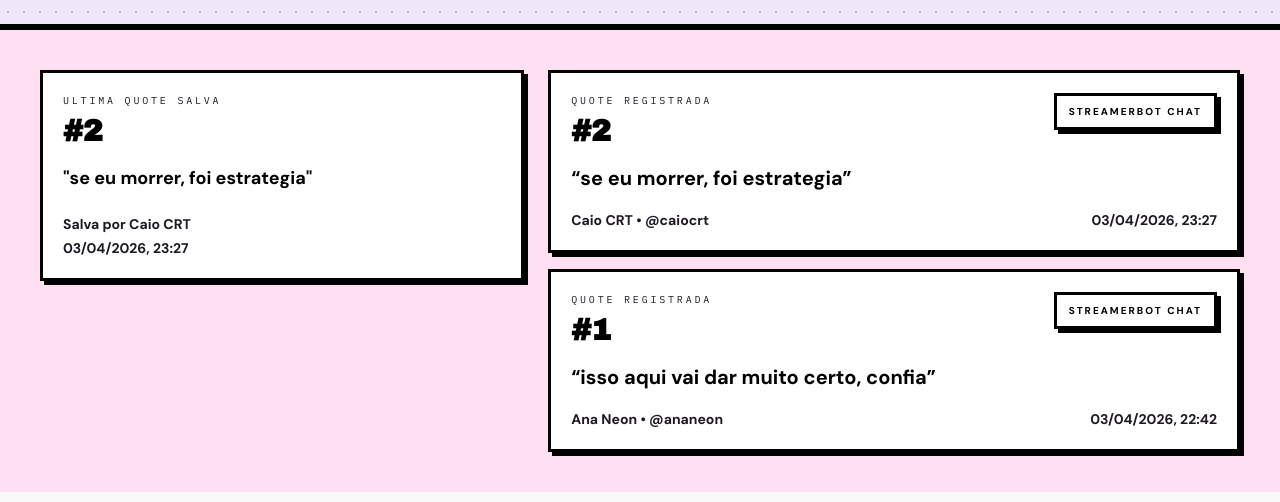
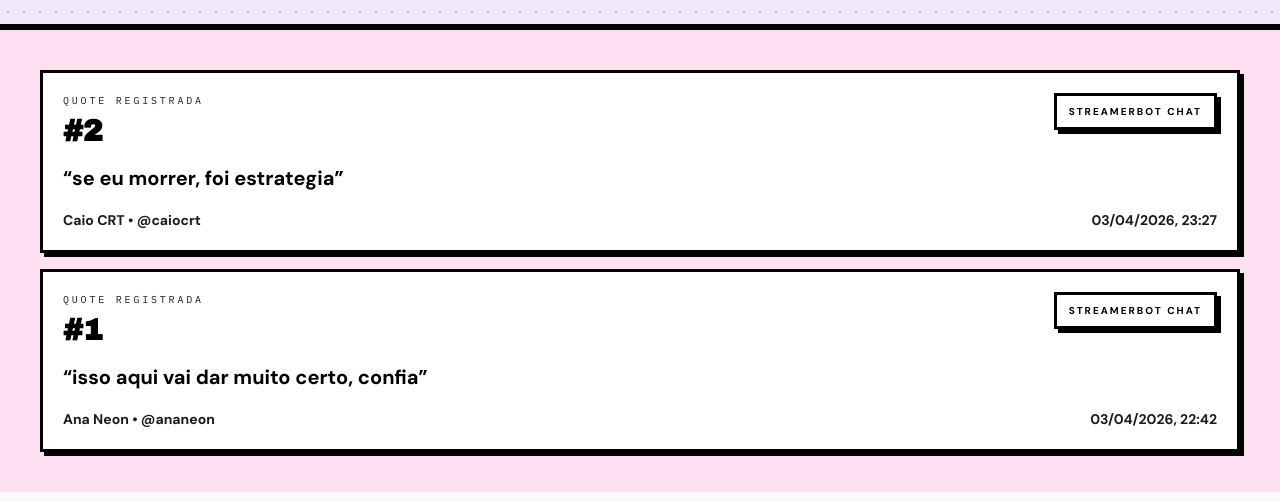
Before and after one commit to ludmila-omlopes/ludylops-youtube-dashboard, a Next.js app: page /quotes in a window 1280 px wide. Shown: the part 407-909 px from the top of the page. Built offline with nearby package versions, Linux system fonts and the light colour scheme; no server answers.

Commit message:
Remove latest quote highlight card

```diff
--- a/src/app/(public)/quotes/page.tsx
+++ b/src/app/(public)/quotes/page.tsx
@@ -18,7 +18,6 @@
 
 export default async function QuotesPage() {
   const quotes = await listQuotes();
-  const latestQuote = quotes[0] ?? null;
 
   return (
     <div className="flex w-full flex-col pb-20 pt-8">
@@ -47,36 +46,7 @@
       </section>
 
       <section className="landing-plane landing-divider bg-[var(--color-paper-pink)] py-8 sm:py-10">
-        <div className="mx-auto grid w-full max-w-[1500px] gap-6 px-4 sm:px-6 lg:grid-cols-[0.7fr_1fr] lg:px-10">
-          <Card variant="poster" className="h-fit bg-[var(--color-yellow)] p-5">
-            <CardHeader className="gap-2">
-              <CardDescription className="mono text-[10px] uppercase tracking-[0.28em] text-[var(--color-ink-soft)]">
-                Ultima quote salva
-              </CardDescription>
-              <CardTitle
-                className="text-3xl uppercase leading-none"
-                style={{ fontFamily: "var(--font-display)" }}
-              >
-                {latestQuote ? `#${latestQuote.quoteNumber}` : "Sem quotes"}
-              </CardTitle>
-            </CardHeader>
-            <CardContent className="mt-4">
-              <p className="text-lg font-black leading-8 text-[var(--color-ink)]">
-                {latestQuote ? `"${latestQuote.body}"` : "Ainda nao tem nenhuma quote cadastrada."}
-              </p>
-            </CardContent>
-            <CardFooter className="mt-5 flex-col items-start gap-1 text-sm font-bold text-[var(--color-ink-soft)]">
-              <span>
-                {latestQuote
-                  ? `Salva por ${latestQuote.createdByDisplayName}`
-                  : "Manda uma do chat para estrear essa pagina."}
-              </span>
-              {latestQuote ? (
-                <span>{formatDateTime(latestQuote.createdAt)}</span>
-              ) : null}
-            </CardFooter>
-          </Card>
-
+        <div className="mx-auto w-full max-w-[1500px] px-4 sm:px-6 lg:px-10">
           <div className="grid gap-4">
             {quotes.length > 0 ? (
               quotes.map((quote, index) => (
```
